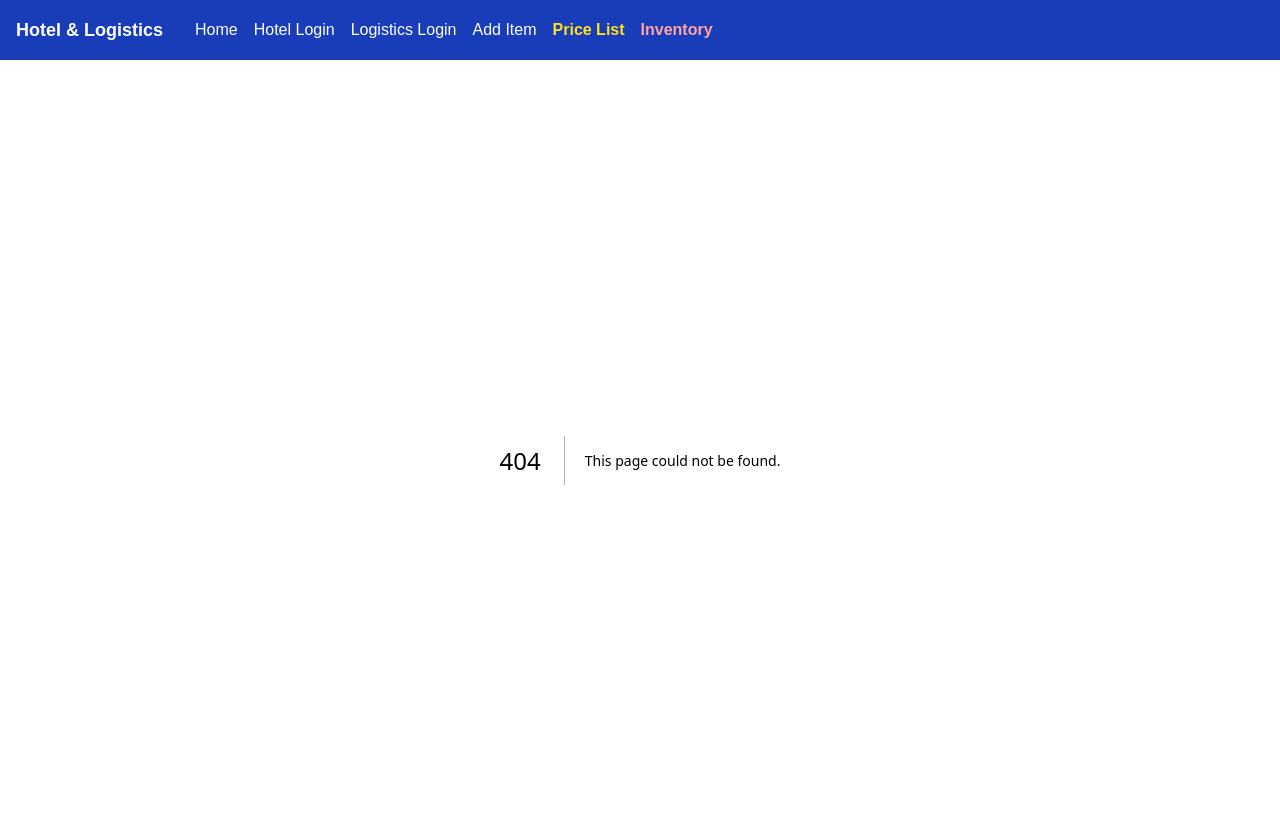
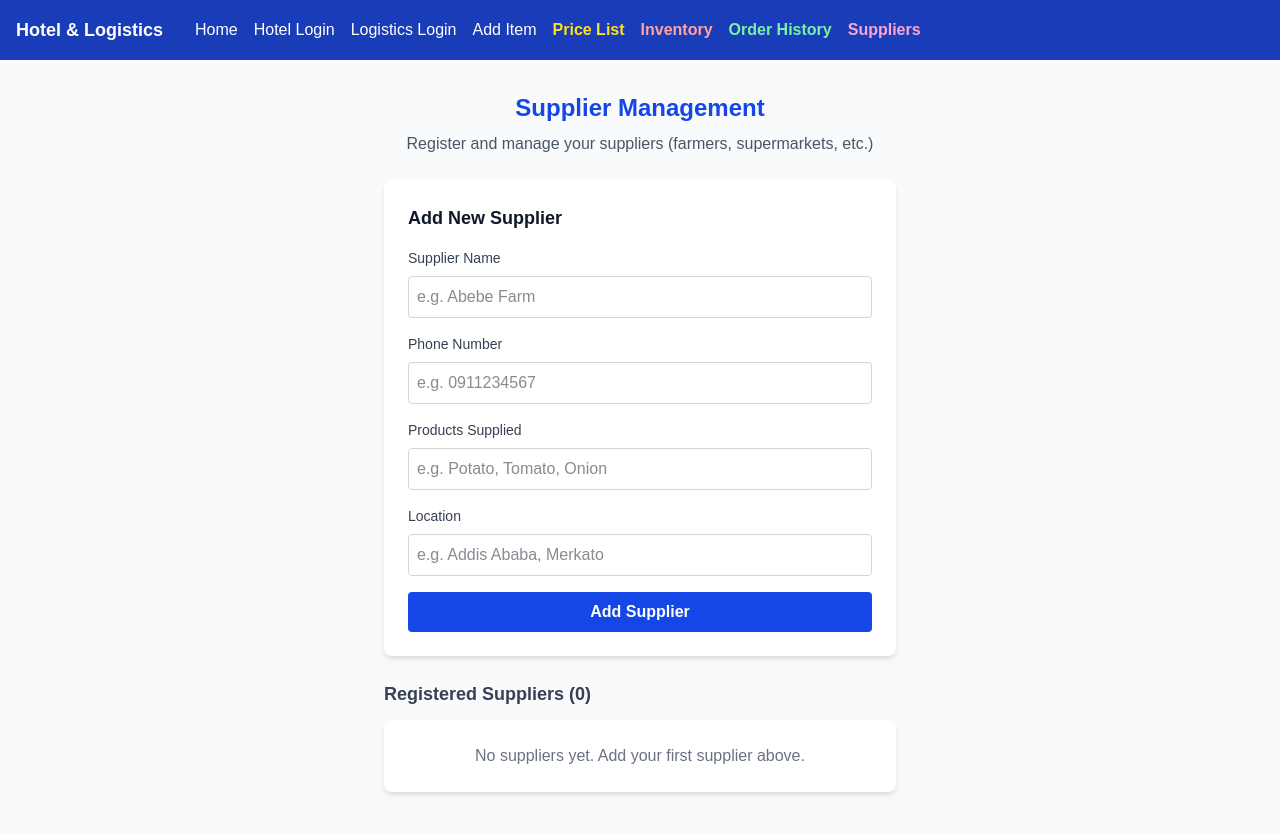
Before and after one commit to seblebaye221-arch/hotel-logistics-app12, a Next.js app: page /suppliers in a window 1280 px wide. Before the commit this address had no page. Shown: the top 834 px of the page. Built offline with nearby package versions, Linux system fonts and the light colour scheme.

Commit message:
Add Supplier Management, Order History, Inventory Tracking, Navbar and Price List

```diff
--- a/app/components/Navbar.tsx
+++ b/app/components/Navbar.tsx
@@ -6,24 +6,14 @@ export default function Navbar() {
       <span className="font-bold text-lg mr-4">
         Hotel & Logistics
       </span>
-      <Link href="/" className="hover:underline">
-        Home
-      </Link>
-      <Link href="/hotel/login" className="hover:underline">
-        Hotel Login
-      </Link>
-      <Link href="/logistics/login" className="hover:underline">
-        Logistics Login
-      </Link>
-      <Link href="/logistics/add" className="hover:underline">
-        Add Item
-      </Link>
-      <Link href="/menu" className="hover:underline text-yellow-300 font-bold">
-        Price List
-      </Link>
-      <Link href="/inventory" className="hover:underline text-red-300 font-bold">
-        Inventory
-      </Link>
+      <Link href="/" className="hover:underline">Home</Link>
+      <Link href="/hotel/login" className="hover:underline">Hotel Login</Link>
+      <Link href="/logistics/login" className="hover:underline">Logistics Login</Link>
+      <Link href="/logistics/add" className="hover:underline">Add Item</Link>
+      <Link href="/menu" className="hover:underline text-yellow-300 font-bold">Price List</Link>
+      <Link href="/inventory" className="hover:underline text-red-300 font-bold">Inventory</Link>
+      <Link href="/orders" className="hover:underline text-green-300 font-bold">Order History</Link>
+      <Link href="/suppliers" className="hover:underline text-pink-300 font-bold">Suppliers</Link>
     </nav>
   );
 }
--- a/app/menu/page.tsx
+++ b/app/menu/page.tsx
@@ -125,8 +125,19 @@ export default function BuyerMenu() {
             <span>{grandTotal} Birr</span>
           </div>
           <button
-            onClick={() => alert("Order placed successfully!")}
-            className="w-full mt-4 bg-blue-700 text-white p-2 rounded hover:bg-blue-800 font-bold"
+onClick={() => {
+  const newOrder = {
+    id: Date.now().toString(),
+    date: new Date().toLocaleDateString(),
+    items: order,
+    total: grandTotal,
+  };
+  const existing = localStorage.getItem("orderHistory");
+  const history = existing ? JSON.parse(existing) : [];
+  localStorage.setItem("orderHistory", JSON.stringify([newOrder, ...history]));
+  alert("Order placed successfully!");
+  setOrder([]);
+}}            className="w-full mt-4 bg-blue-700 text-white p-2 rounded hover:bg-blue-800 font-bold"
           >
             Place Order
           </button>
--- /dev/null
+++ b/app/orders/page.tsx
@@ -0,0 +1,115 @@
+"use client";
+
+import { useState, useEffect } from "react";
+
+type OrderItem = {
+  name: string;
+  quantity: number;
+  price: number;
+};
+
+type Order = {
+  id: string;
+  date: string;
+  items: OrderItem[];
+  total: number;
+};
+
+const ORDERS_KEY = "orderHistory";
+
+export default function OrderHistory() {
+  const [orders, setOrders] = useState<Order[]>([]);
+
+  useEffect(() => {
+    const saved = localStorage.getItem(ORDERS_KEY);
+    if (saved) {
+      setOrders(JSON.parse(saved));
+    }
+  }, []);
+
+  const handleDeleteOrder = (id: string) => {
+    const updated = orders.filter((order) => order.id !== id);
+    setOrders(updated);
+    localStorage.setItem(ORDERS_KEY, JSON.stringify(updated));
+  };
+
+  const grandTotal = orders.reduce((sum, order) => sum + order.total, 0);
+
+  return (
+    <main className="flex min-h-screen flex-col items-center p-8 bg-gray-50">
+      <h1 className="text-2xl font-bold text-blue-700 mb-2">
+        Order History
+      </h1>
+      <p className="text-gray-600 mb-6">
+        All past orders placed by buyers
+      </p>
+
+      {orders.length === 0 && (
+        <div className="w-full max-w-lg bg-white rounded-lg shadow-md p-8 text-center">
+          <p className="text-gray-500 font-medium">
+            No orders yet. Place an order from the Price List page.
+          </p>
+        </div>
+      )}
+
+      {orders.length > 0 && (
+        <>
+          {/* Summary Cards */}
+          <div className="w-full max-w-lg grid grid-cols-2 gap-4 mb-6">
+            <div className="bg-blue-100 p-4 rounded-lg text-center">
+              <p className="font-bold text-blue-700 text-2xl">
+                {orders.length}
+              </p>
+              <p className="text-blue-600 font-medium">Total Orders</p>
+            </div>
+            <div className="bg-green-100 p-4 rounded-lg text-center">
+              <p className="font-bold text-green-700 text-2xl">
+                {grandTotal} Birr
+              </p>
+              <p className="text-green-600 font-medium">Total Spent</p>
+            </div>
+          </div>
+
+          {/* Orders List */}
+          {orders.map((order) => (
+            <div
+              key={order.id}
+              className="w-full max-w-lg bg-white rounded-lg shadow-md mb-4 overflow-hidden"
+            >
+              {/* Order Header */}
+              <div className="bg-blue-700 text-white p-3 flex justify-between items-center">
+                <div>
+                  <p className="font-bold">Order #{order.id.slice(-4)}</p>
+                  <p className="text-sm text-blue-200">{order.date}</p>
+                </div>
+                <div className="text-right">
+                  <p className="font-bold text-lg">{order.total} Birr</p>
+                  <button
+                    onClick={() => handleDeleteOrder(order.id)}
+                    className="text-red-300 hover:text-red-100 text-sm"
+                  >
+                    Delete
+                  </button>
+                </div>
+              </div>
+
+              {/* Order Items */}
+              {order.items.map((item, index) => (
+                <div
+                  key={index}
+                  className="flex justify-between p-3 border-b text-gray-900"
+                >
+                  <span className="capitalize font-medium">{item.name}</span>
+                  <span>
+                    {item.quantity} kg x {item.price} Birr ={" "}
+                    <strong>{item.quantity * item.price} Birr</strong>
+                  </span>
+                </div>
+              ))}
+            </div>
+          ))}
+        </>
+      )}
+    </main>
+  );
+}
--- /dev/null
+++ b/app/suppliers/page.tsx
@@ -0,0 +1,170 @@
+"use client";
+
+import { useState, useEffect } from "react";
+
+type Supplier = {
+  id: string;
+  name: string;
+  phone: string;
+  products: string;
+  location: string;
+};
+
+const SUPPLIERS_KEY = "suppliers";
+
+export default function Suppliers() {
+  const [suppliers, setSuppliers] = useState<Supplier[]>([]);
+  const [name, setName] = useState("");
+  const [phone, setPhone] = useState("");
+  const [products, setProducts] = useState("");
+  const [location, setLocation] = useState("");
+
+  useEffect(() => {
+    const saved = localStorage.getItem(SUPPLIERS_KEY);
+    if (saved) setSuppliers(JSON.parse(saved));
+  }, []);
+
+  const handleAdd = () => {
+    if (!name || !phone || !products || !location) {
+      alert("Please fill in all fields");
+      return;
+    }
+
+    const newSupplier: Supplier = {
+      id: Date.now().toString(),
+      name,
+      phone,
+      products,
+      location,
+    };
+
+    const updated = [...suppliers, newSupplier];
+    setSuppliers(updated);
+    localStorage.setItem(SUPPLIERS_KEY, JSON.stringify(updated));
+
+    setName("");
+    setPhone("");
+    setProducts("");
+    setLocation("");
+  };
+
+  const handleDelete = (id: string) => {
+    const updated = suppliers.filter((s) => s.id !== id);
+    setSuppliers(updated);
+    localStorage.setItem(SUPPLIERS_KEY, JSON.stringify(updated));
+  };
+
+  return (
+    <main className="flex min-h-screen flex-col items-center p-8 bg-gray-50">
+      <h1 className="text-2xl font-bold text-blue-700 mb-2">
+        Supplier Management
+      </h1>
+      <p className="text-gray-600 mb-6">
+        Register and manage your suppliers (farmers, supermarkets, etc.)
+      </p>
+
+      {/* Add Supplier Form */}
+      <div className="w-full max-w-lg bg-white p-6 rounded-lg shadow-md mb-6">
+        <h2 className="text-lg font-bold text-gray-900 mb-4">
+          Add New Supplier
+        </h2>
+
+        <label className="block mb-2 text-sm font-medium text-gray-700">
+          Supplier Name
+        </label>
+        <input
+          type="text"
+          value={name}
+          onChange={(e) => setName(e.target.value)}
+          className="w-full mb-4 p-2 border border-gray-300 rounded text-gray-900"
+          placeholder="e.g. Abebe Farm"
+        />
+
+        <label className="block mb-2 text-sm font-medium text-gray-700">
+          Phone Number
+        </label>
+        <input
+          type="text"
+          value={phone}
+          onChange={(e) => setPhone(e.target.value)}
+          className="w-full mb-4 p-2 border border-gray-300 rounded text-gray-900"
+          placeholder="e.g. 0911234567"
+        />
+
+        <label className="block mb-2 text-sm font-medium text-gray-700">
+          Products Supplied
+        </label>
+        <input
+          type="text"
+          value={products}
+          onChange={(e) => setProducts(e.target.value)}
+          className="w-full mb-4 p-2 border border-gray-300 rounded text-gray-900"
+          placeholder="e.g. Potato, Tomato, Onion"
+        />
+
+        <label className="block mb-2 text-sm font-medium text-gray-700">
+          Location
+        </label>
+        <input
+          type="text"
+          value={location}
+          onChange={(e) => setLocation(e.target.value)}
+          className="w-full mb-4 p-2 border border-gray-300 rounded text-gray-900"
+          placeholder="e.g. Addis Ababa, Merkato"
+        />
+
+        <button
+          onClick={handleAdd}
+          className="w-full bg-blue-700 text-white p-2 rounded hover:bg-blue-800 font-bold"
+        >
+          Add Supplier
+        </button>
+      </div>
+
+      {/* Suppliers List */}
+      <div className="w-full max-w-lg">
+        <h2 className="text-lg font-bold text-gray-700 mb-3">
+          Registered Suppliers ({suppliers.length})
+        </h2>
+
+        {suppliers.length === 0 && (
+          <div className="bg-white p-6 rounded-lg shadow-md text-center">
+            <p className="text-gray-500">
+              No suppliers yet. Add your first supplier above.
+            </p>
+          </div>
+        )}
+
+        {suppliers.map((supplier) => (
+          <div
+            key={supplier.id}
+            className="bg-white p-4 rounded-lg shadow-md mb-3 border-l-4 border-blue-700"
+          >
+            <div className="flex justify-between items-start">
+              <div>
+                <p className="font-bold text-gray-900 text-lg">
+                  {supplier.name}
+                </p>
+                <p className="text-gray-600 text-sm">
+                  Phone: <span className="font-medium text-gray-900">{supplier.phone}</span>
+                </p>
+                <p className="text-gray-600 text-sm">
+                  Products: <span className="font-medium text-gray-900">{supplier.products}</span>
+                </p>
+                <p className="text-gray-600 text-sm">
+                  Location: <span className="font-medium text-gray-900">{supplier.location}</span>
+                </p>
+              </div>
+              <button
+                onClick={() => handleDelete(supplier.id)}
+                className="text-red-600 hover:text-red-800 font-bold text-sm"
+              >
+                Delete
+              </button>
+            </div>
+          </div>
+        ))}
+      </div>
+    </main>
+  );
+}
```
